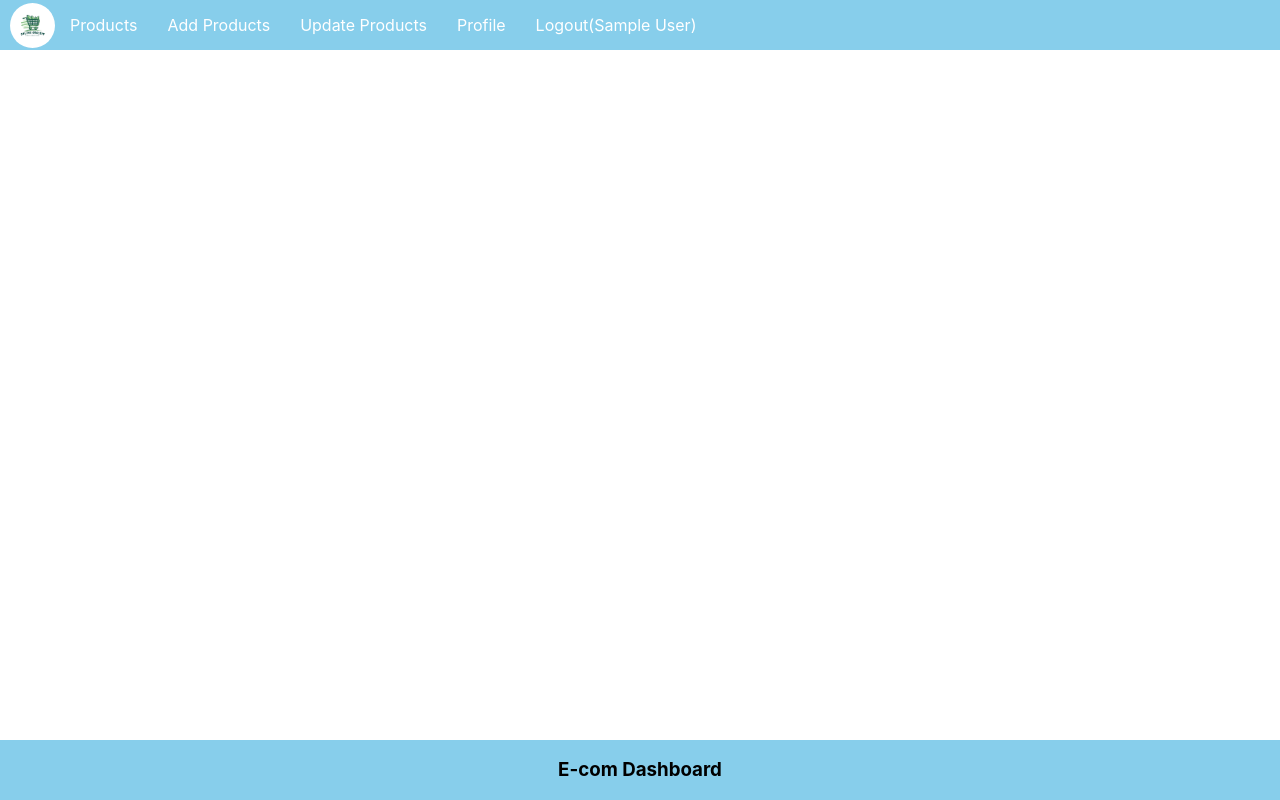
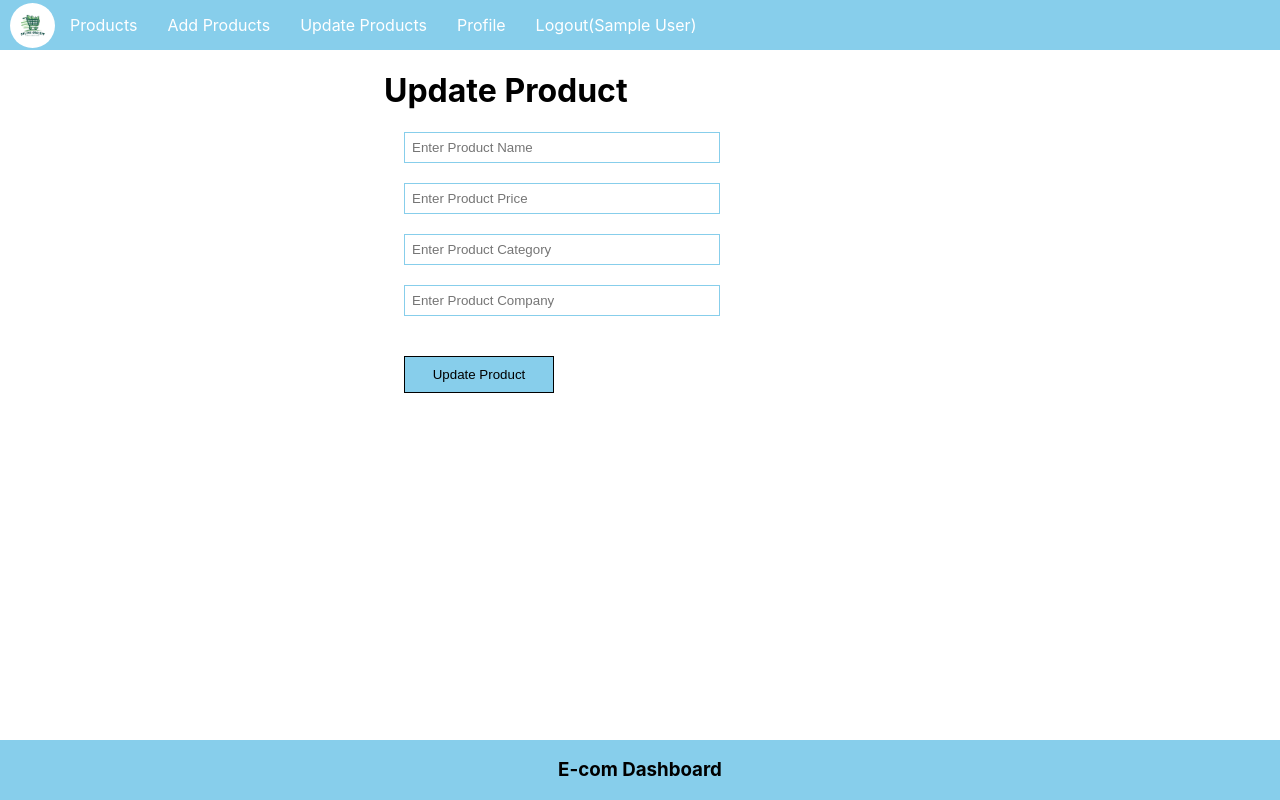
Before and after one commit to nethmavilhandesilva/E-Dashboard, a React (Create React App) app: page /update/1 in a window 1280 px wide. Built offline with nearby package versions, Linux system fonts and the light colour scheme; sample sign-in values are in the browser's storage.

Commit message:
Add all changes

```diff
--- a/server.js
+++ b/server.js
@@ -51,6 +51,10 @@ app.get("/products",async(req,resp)=>{
     }
 
 })
+app.delete("/product/:id",async(req,resp)=>{
+    let result =await Product.deleteOne({_id:req.params.id})
+    resp.send(result)
+})
 // Start the server
 app.listen(5000, () => {
     console.log("Server is running on port 5000");
--- a/src/App.js
+++ b/src/App.js
@@ -8,6 +8,7 @@ import PrivateComponent from './components/PrivateComponent';
 import Login from './components/Login';
 import AddProduct from './components/AddProduct';
 import ProductList from './components/ProductList';
+import UpdateProduct from './components/UpdateComponent';
 function App() {
   return (
     <div className="App">
@@ -17,7 +18,7 @@ function App() {
           <Route element={<PrivateComponent/>}>
           <Route path="/" element={<ProductList />} />
           <Route path="/add" element={<AddProduct />} />
-          <Route path="/update" element={<h1>Update Product Component</h1>} />
+          <Route path="/update/:id" element={<UpdateProduct />} />
           <Route path="/logout" element={<h1>Logout Component</h1>} />
           <Route path="/profile" element={<h1>Profile Component</h1>} />
           </Route>
--- a/src/components/ProductList.js
+++ b/src/components/ProductList.js
@@ -1,4 +1,5 @@
 import React, { useEffect, useState } from "react";
+import { Link } from "react-router-dom";
 
 const ProductList = () => {
     const [products, setProducts] = useState([]);
@@ -17,7 +18,19 @@ const ProductList = () => {
         }
     };
 
-    console.warn(products);
+    const deleteProduct = async (id) => {
+        try {
+            let response = await fetch(`http://localhost:5000/product/${id}`, {
+                method: "DELETE",
+            });
+            if (response.ok) {
+                setProducts(products.filter(product => product._id !== id)); // Remove from UI
+            }
+        } catch (error) {
+            console.error("Error deleting product:", error);
+
+        }
+    };
 
     return (
         <div className="product-list">
@@ -27,16 +40,20 @@ const ProductList = () => {
                 <li><strong>Name</strong></li>
                 <li><strong>Price</strong></li>
                 <li><strong>Category</strong></li>
+                <li><strong>Operation</strong></li>
             </ul>
 
             {products.length > 0 ? (
                 products.map((item, index) => (
-                    <ul key={index}>
+                    <ul key={item._id}> {/* Changed key from index to item._id */}
                         <li>{index + 1}</li>
                         <li>{item.name}</li>
                         <li>{item.price}</li>
                         <li>{item.category}</li>
+                        <li><button onClick={() => deleteProduct(item._id)}>Delete</button>
+                        <Link to={"/update/"+item._id}>Update</Link></li>
                     </ul>
+
                 ))
             ) : (
                 <p>No products found</p>
--- /dev/null
+++ b/src/components/UpdateComponent.js
@@ -0,0 +1,35 @@
+import React from 'react';
+
+const UpdateProduct = () => {
+    const [name, setName] = React.useState('');
+    const [price, setPrice] = React.useState('');
+    const [category, setCategory] = React.useState('');
+    const [company, setCompany] = React.useState('');
+
+
+    const UpdateProduct = async () => {
+
+
+        console.warn(name,price,category,company)
+    }
+    return (
+        <div className='product'>
+            <h1>Update Product</h1>
+            <input type='text' placeholder='Enter Product Name' className='inputBox'
+                value={name} onChange={(e) => { setName(e.target.value) }} />
+
+            <input type='text' placeholder='Enter Product Price' className='inputBox'
+                value={price} onChange={(e) => { setPrice(e.target.value) }} />
+
+            <input type='text' placeholder='Enter Product Category' className='inputBox'
+                value={category} onChange={(e) => { setCategory(e.target.value) }} />
+
+            <input type='text' placeholder='Enter Product Company' className='inputBox'
+                value={company} onChange={(e) => { setCompany(e.target.value) }} />
+
+            <button onClick={UpdateProduct} className='appButton'>Update Product</button>
+
+        </div>
+    )
+}
+export default UpdateProduct;
```
